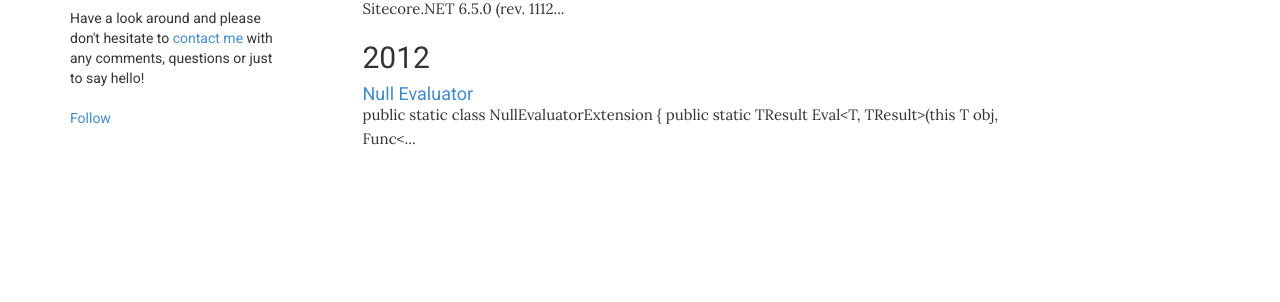
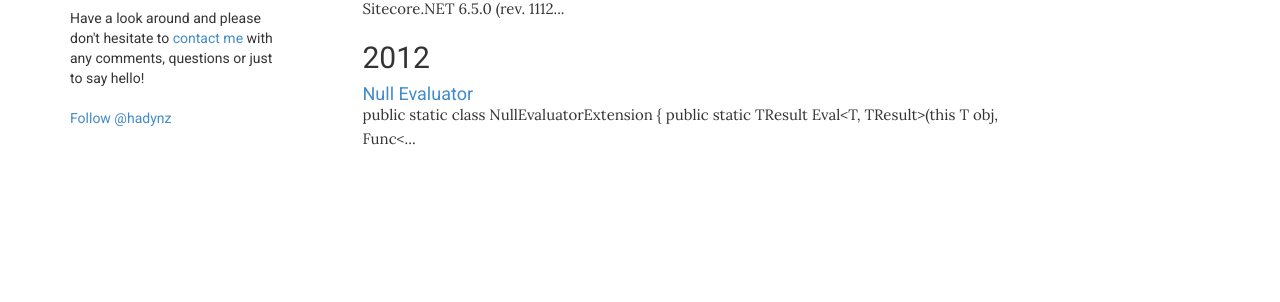
Before and after one commit to hadynz/hadynz.github.io, a Jekyll site: the page built from home.md, in a window 1280 px wide. Shown: the part 454-756 px from the top of the page. Built offline with Jekyll 4.4.1, drawn with Linux system fonts in a browser that asks for light colours; comment, search, counter and statistics services are not loaded.

Commit message:
Include twitter screen name in twitter follow button in biography

```diff
--- a/_includes/biography.html
+++ b/_includes/biography.html
@@ -24,8 +24,8 @@
             <div class="biography--twitter">
                 <a href="https://twitter.com/{{ site.owner.twitter }}" class="twitter-follow-button"
                    data-show-count="false"
-                   data-show-screen-name="false"
-                   data-size="large">Follow</a>
+                   data-show-screen-name="true"
+                   data-size="large">Follow @{{ site.owner.twitter }}</a>
             </div>
         </div>
 
```
